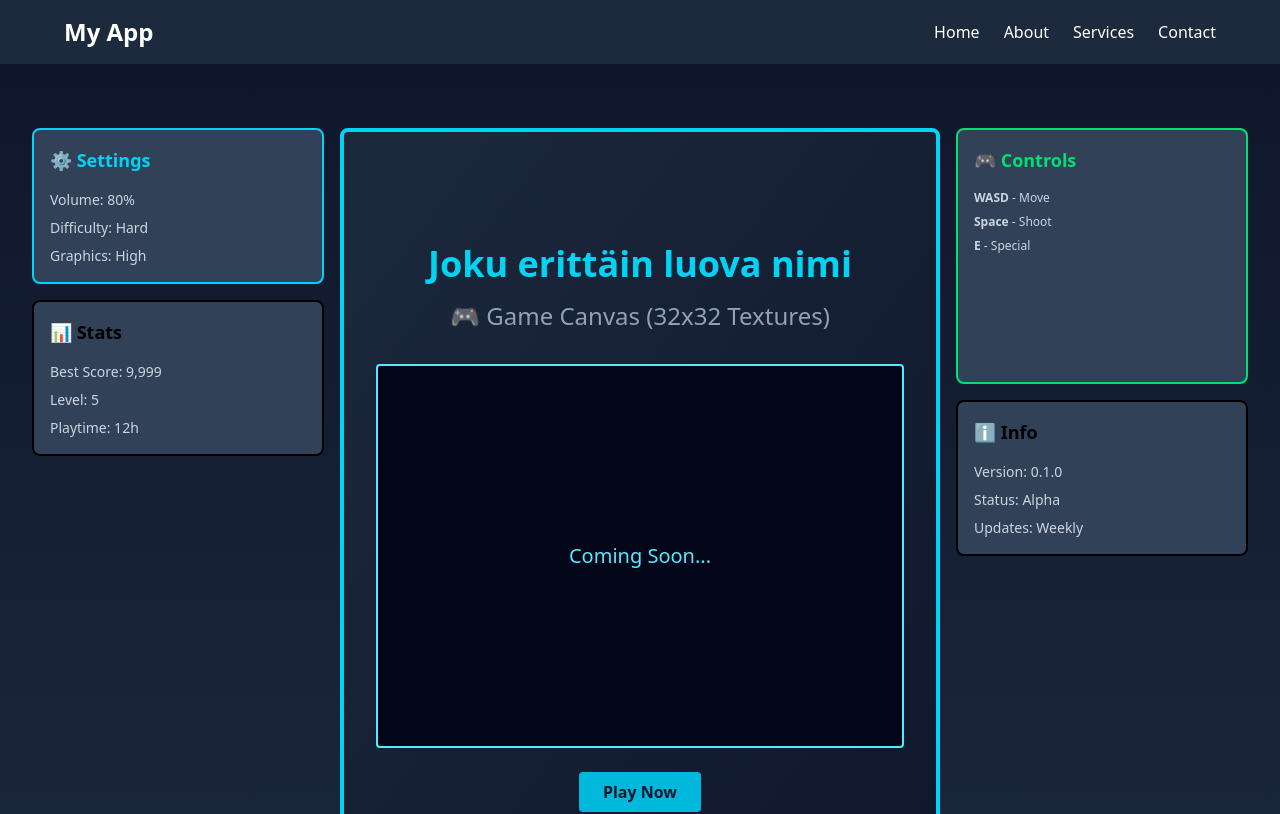
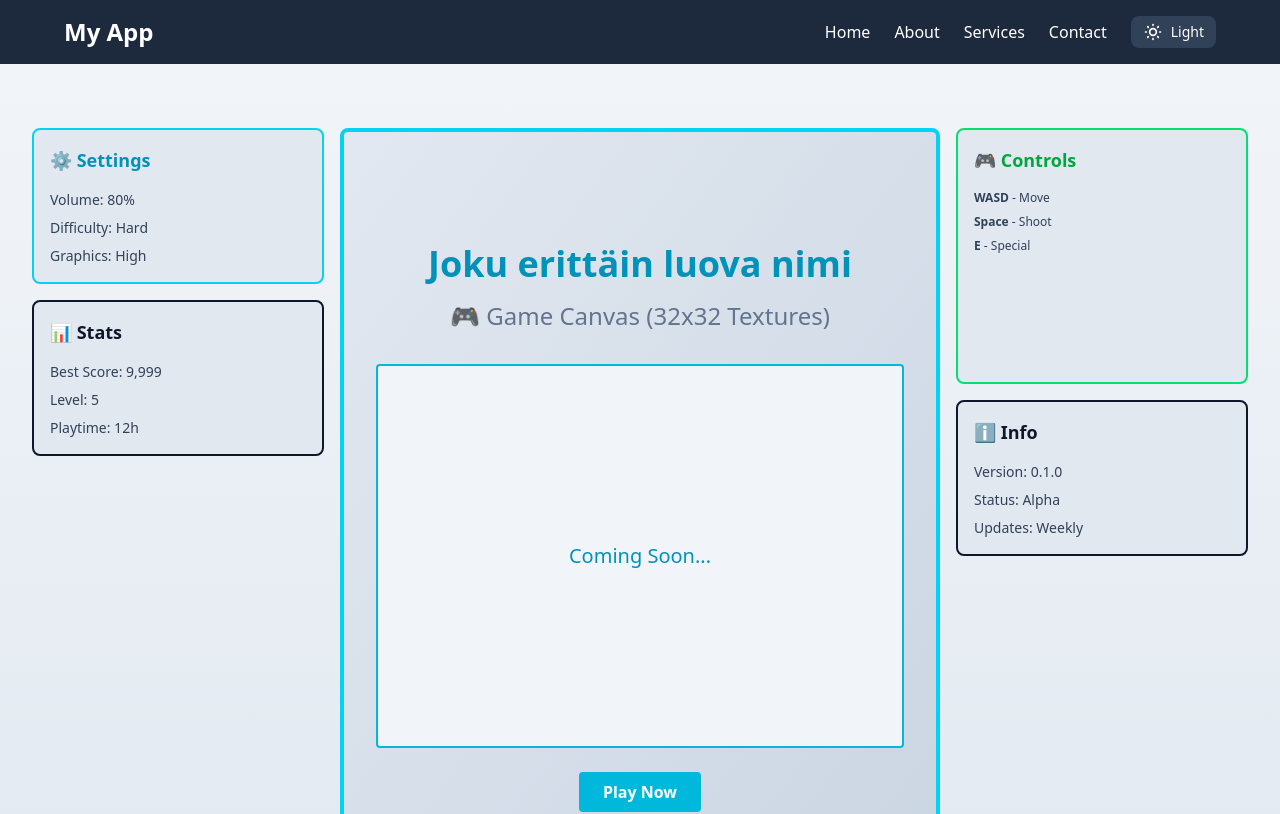
Before and after one commit to My-kull/WebProject, a React (Vite) app in the folder WebProject/: page / in a window 1280 px wide. Shown: the top 814 px of the page. Built offline with nearby package versions, Linux system fonts and the light colour scheme.

Commit message:
dark- lightmode is now possible. Follows system theme.

```diff
--- a/WebProject/index.html
+++ b/WebProject/index.html
@@ -5,6 +5,15 @@
     <link rel="icon" type="image/svg+xml" href="/vite.svg" />
     <meta name="viewport" content="width=device-width, initial-scale=1.0" />
     <title>webproject</title>
+    <script>
+      // Set theme immediately to prevent flash
+      (function() {
+        const override = localStorage.getItem('theme-override');
+        const systemDark = window.matchMedia('(prefers-color-scheme: dark)').matches;
+        const isDark = override ? override === 'dark' : systemDark;
+        if (isDark) document.documentElement.classList.add('dark');
+      })();
+    </script>
   </head>
   <body>
     <div id="root"></div>
--- a/WebProject/src/App.css
+++ b/WebProject/src/App.css
@@ -1,4 +1,3 @@
 @import "tailwindcss";
-@tailwind base;
-@tailwind components;
-@tailwind utilities;
+
+@custom-variant dark (&:where(.dark, .dark *));
--- a/WebProject/src/App.jsx
+++ b/WebProject/src/App.jsx
@@ -1,13 +1,16 @@
 import Header from "./components/header";
 import Dashboard from "./components/Dashboard";
+import { ThemeProvider } from "./context/ThemeContext";
 import "./App.css";
 
 function App() {
   return (
-    <>
-      <Header className="sticky top-0 z-10 w-full" />
-      <Dashboard />
-    </>
+    <ThemeProvider>
+      <div className="min-h-screen bg-white dark:bg-slate-900 text-slate-900 dark:text-white transition-colors">
+        <Header className="sticky top-0 z-10 w-full" />
+        <Dashboard />
+      </div>
+    </ThemeProvider>
   );
 }
 
--- a/WebProject/src/components/Controls.jsx
+++ b/WebProject/src/components/Controls.jsx
@@ -8,9 +8,9 @@ const Controls = () => {
   ];
 
   return (
-    <div className="bg-slate-700 border-2 border-green-400 rounded-lg p-4 h-64">
-      <h3 className="text-green-400 font-bold text-lg mb-4">🎮 Controls</h3>
-      <div className="space-y-2 text-slate-300 text-xs">
+    <div className="bg-slate-200 dark:bg-slate-700 border-2 border-green-400 rounded-lg p-4 h-64 transition-colors">
+      <h3 className="text-green-600 dark:text-green-400 font-bold text-lg mb-4">🎮 Controls</h3>
+      <div className="space-y-2 text-slate-700 dark:text-slate-300 text-xs">
         {controls.map((control, index) => (
           <div key={index}>
             <span className="font-bold">{control.key}</span> - {control.action}
--- a/WebProject/src/components/Dashboard.jsx
+++ b/WebProject/src/components/Dashboard.jsx
@@ -5,7 +5,7 @@ import Controls from "./Controls";
 
 const Dashboard = () => {
   return (
-    <div className="min-h-screen bg-gradient-to-b from-slate-900 to-slate-800 p-8">
+    <div className="min-h-screen bg-gradient-to-b from-slate-100 to-slate-200 dark:from-slate-900 dark:to-slate-800 p-8 transition-colors">
       <div className="max-w-7xl mx-auto mt-8">
         <div className="grid grid-cols-4 gap-4 h-screen">
           {/* Left Column */}
--- a/WebProject/src/components/GameCanvas.jsx
+++ b/WebProject/src/components/GameCanvas.jsx
@@ -3,17 +3,17 @@ import React from "react";
 const GameCanvas = () => {
   return (
     <div className="col-span-2">
-      <div className="bg-gradient-to-br from-slate-800 to-slate-900 border-4 border-cyan-400 rounded-lg p-8 h-full flex flex-col items-center justify-center">
-        <h2 className="text-4xl font-bold text-cyan-400 mb-4">
+      <div className="bg-gradient-to-br from-slate-200 to-slate-300 dark:from-slate-800 dark:to-slate-900 border-4 border-cyan-400 rounded-lg p-8 h-full flex flex-col items-center justify-center transition-colors">
+        <h2 className="text-4xl font-bold text-cyan-600 dark:text-cyan-400 mb-4">
           Joku erittäin luova nimi
         </h2>
-        <div className="text-2xl text-slate-400 mb-8">
+        <div className="text-2xl text-slate-500 dark:text-slate-400 mb-8">
           🎮 Game Canvas (32x32 Textures)
         </div>
-        <div className="w-full h-96 bg-slate-950 border-2 border-cyan-300 rounded flex items-center justify-center mb-6">
-          <span className="text-cyan-300 text-xl">Coming Soon...</span>
+        <div className="w-full h-96 bg-slate-100 dark:bg-slate-950 border-2 border-cyan-500 dark:border-cyan-300 rounded flex items-center justify-center mb-6">
+          <span className="text-cyan-600 dark:text-cyan-300 text-xl">Coming Soon...</span>
         </div>
-        <button className="px-6 py-2 bg-cyan-500 hover:bg-cyan-600 text-slate-900 font-bold rounded transition">
+        <button className="px-6 py-2 bg-cyan-500 hover:bg-cyan-600 text-white dark:text-slate-900 font-bold rounded transition">
           Play Now
         </button>
       </div>
--- a/WebProject/src/components/InfoBox.jsx
+++ b/WebProject/src/components/InfoBox.jsx
@@ -3,12 +3,12 @@ import React from "react";
 const InfoBox = ({ title, icon, items, borderColor, textColor }) => {
   return (
     <div
-      className={`bg-slate-700 border-2 border-${borderColor}-400 rounded-lg p-4 flex-1`}
+      className={`bg-slate-200 dark:bg-slate-700 border-2 border-${borderColor}-400 rounded-lg p-4 flex-1 transition-colors`}
     >
-      <h3 className={`text-${textColor}-400 font-bold text-lg mb-4`}>
+      <h3 className={`text-${textColor}-600 dark:text-${textColor}-400 font-bold text-lg mb-4`}>
         {icon} {title}
       </h3>
-      <div className="space-y-2 text-slate-300 text-sm">
+      <div className="space-y-2 text-slate-700 dark:text-slate-300 text-sm">
         {items.map((item, index) => (
           <div key={index}>{item}</div>
         ))}
--- /dev/null
+++ b/WebProject/src/components/ThemeToggle.jsx
@@ -0,0 +1,38 @@
+import { useTheme } from "../context/ThemeContext";
+
+const SunIcon = () => (
+  <svg className="w-5 h-5" fill="none" viewBox="0 0 24 24" stroke="currentColor">
+    <path
+      strokeLinecap="round"
+      strokeLinejoin="round"
+      strokeWidth={2}
+      d="M12 3v1m0 16v1m9-9h-1M4 12H3m15.364 6.364l-.707-.707M6.343 6.343l-.707-.707m12.728 0l-.707.707M6.343 17.657l-.707.707M16 12a4 4 0 11-8 0 4 4 0 018 0z"
+    />
+  </svg>
+);
+
+const MoonIcon = () => (
+  <svg className="w-5 h-5" fill="none" viewBox="0 0 24 24" stroke="currentColor">
+    <path
+      strokeLinecap="round"
+      strokeLinejoin="round"
+      strokeWidth={2}
+      d="M20.354 15.354A9 9 0 018.646 3.646 9.003 9.003 0 0012 21a9.003 9.003 0 008.354-5.646z"
+    />
+  </svg>
+);
+
+export default function ThemeToggle() {
+  const { theme, toggleTheme } = useTheme();
+
+  return (
+    <button
+      onClick={toggleTheme}
+      className="flex items-center gap-2 px-3 py-1.5 rounded-lg bg-slate-700 hover:bg-slate-600 transition-colors"
+      title={theme === "dark" ? "Switch to light mode" : "Switch to dark mode"}
+    >
+      {theme === "dark" ? <MoonIcon /> : <SunIcon />}
+      <span className="text-sm">{theme === "dark" ? "Dark" : "Light"}</span>
+    </button>
+  );
+}
--- a/WebProject/src/components/header.jsx
+++ b/WebProject/src/components/header.jsx
@@ -1,4 +1,4 @@
-import React from "react";
+import ThemeToggle from "./ThemeToggle";
 
 const Header = ({ className }) => {
   return (
@@ -7,7 +7,7 @@ const Header = ({ className }) => {
         <h1 className="text-2xl font-bold">My App</h1>
 
         <nav>
-          <ul className="flex gap-6">
+          <ul className="flex items-center gap-6">
             <li>
               <a href="/" className="hover:text-slate-300 transition-colors">
                 Home
@@ -37,6 +37,9 @@ const Header = ({ className }) => {
                 Contact
               </a>
             </li>
+            <li>
+              <ThemeToggle />
+            </li>
           </ul>
         </nav>
       </div>
--- /dev/null
+++ b/WebProject/src/context/ThemeContext.jsx
@@ -0,0 +1,81 @@
+import { createContext, useContext, useEffect, useState } from "react";
+
+const ThemeContext = createContext();
+
+const getSystemTheme = () => {
+  return window.matchMedia("(prefers-color-scheme: dark)").matches
+    ? "dark"
+    : "light";
+};
+
+export function ThemeProvider({ children }) {
+  const [userOverride, setUserOverride] = useState(() => {
+    // Clean local storage so no annoying bugs
+    localStorage.removeItem("theme");
+    return localStorage.getItem("theme-override") || null;
+  });
+
+  const [systemTheme, setSystemTheme] = useState(getSystemTheme);
+
+  // Listen to system theme changes
+  useEffect(() => {
+    const mediaQuery = window.matchMedia("(prefers-color-scheme: dark)");
+
+    const handler = (event) => {
+      const newSystemTheme = event.matches ? "dark" : "light";
+      setSystemTheme(newSystemTheme);
+      // Make the site always prioritize system theme when it is changed
+      setUserOverride(null);
+      localStorage.removeItem("theme-override");
+    };
+
+    mediaQuery.addEventListener("change", handler);
+
+    return () => mediaQuery.removeEventListener("change", handler);
+  }, []);
+
+  // Effective theme
+  const theme = userOverride || systemTheme;
+
+  // Apply theme to document
+  useEffect(() => {
+    if (theme === "dark") {
+      document.documentElement.classList.add("dark");
+    } else {
+      document.documentElement.classList.remove("dark");
+    }
+  }, [theme]);
+
+  // Persist user override
+  useEffect(() => {
+    if (userOverride) {
+      localStorage.setItem("theme-override", userOverride);
+    } else {
+      localStorage.removeItem("theme-override");
+    }
+  }, [userOverride]);
+
+  const toggleTheme = () => {
+    setUserOverride(theme === "light" ? "dark" : "light");
+  };
+
+  const resetToSystem = () => {
+    setUserOverride(null);
+  };
+
+  return (
+    <ThemeContext.Provider
+      value={{ theme, toggleTheme, resetToSystem, userOverride }}
+    >
+      {children}
+    </ThemeContext.Provider>
+  );
+}
+
+export function useTheme() {
+  const context = useContext(ThemeContext);
+  if (!context) {
+    throw new Error("useTheme must be used within a ThemeProvider");
+  }
+  return context;
+}
```
